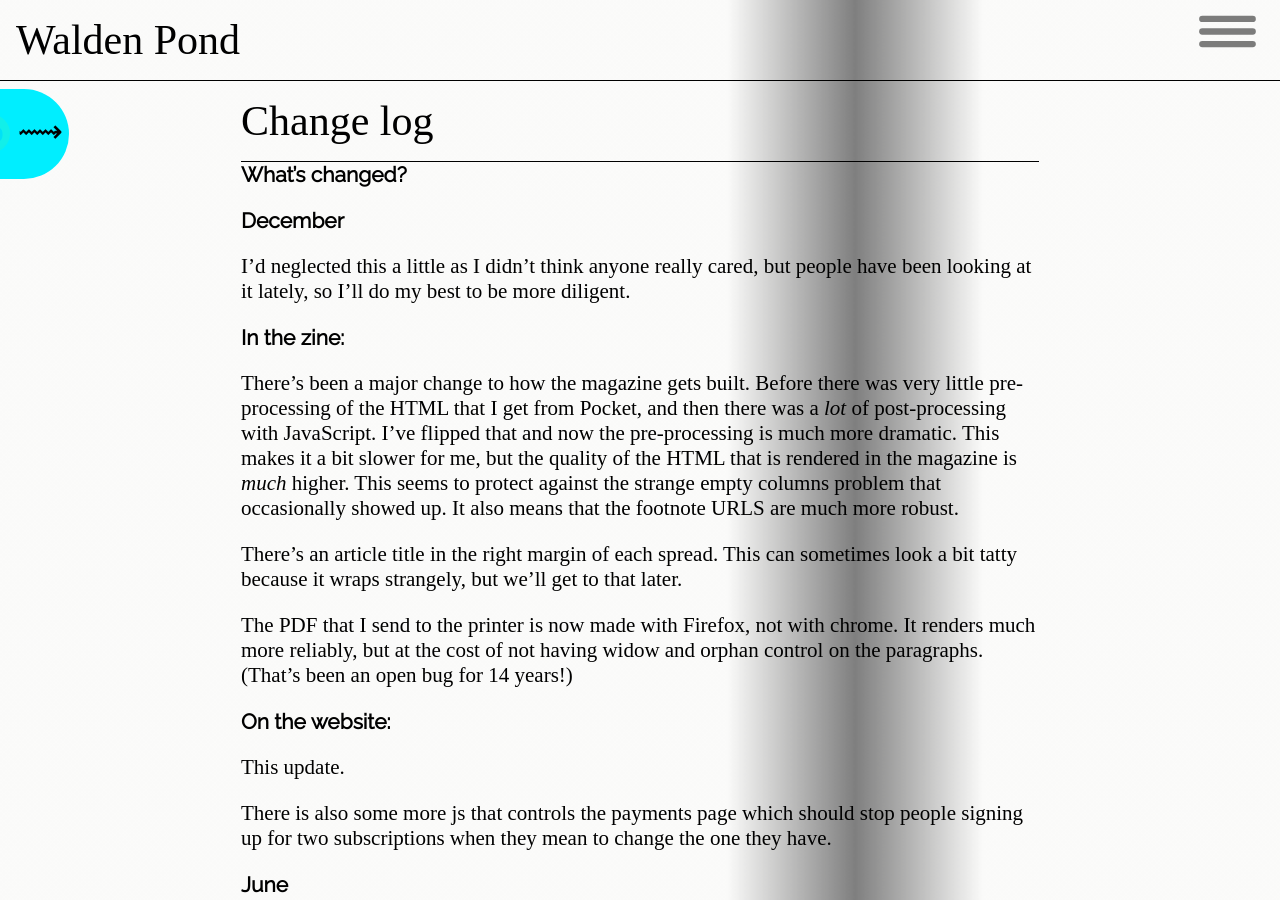
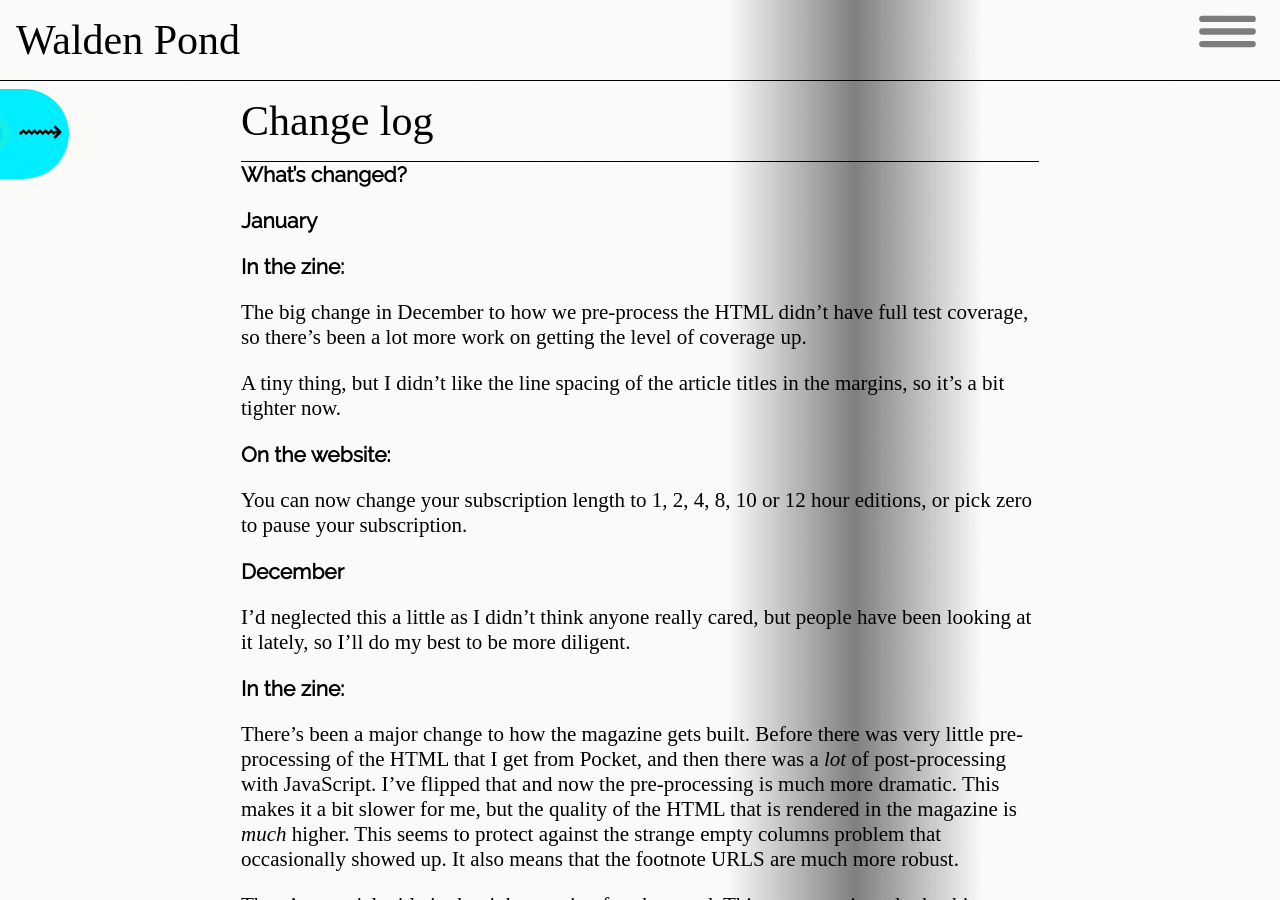
Before and after one commit to notionparallax/wp2frontEnd, a Jekyll site: the page built from debug.md, in a window 1280 px wide and 900 px high. Built offline with Jekyll 4.4.1, drawn with Linux system fonts in a browser that asks for light colours; some web fonts are replaced; comment, search, counter and statistics services are not loaded; our own code applies the rules of GitHub Pages for plain Markdown files.

Commit message:
janury things

```diff
--- a/_includes/change-log.md
+++ b/_includes/change-log.md
@@ -1,4 +1,16 @@
 ## What's changed?
+
+### January
+
+#### In the zine:
+
+The big change in December to how we pre-process the HTML didn't have full test coverage, so there's been a lot more work on getting the level of coverage up.
+
+A tiny thing, but I didn't like the line spacing of the article titles in the margins, so it's a bit tighter now.
+
+#### On the website:
+
+You can now change your subscription length to 1, 2, 4, 8, 10 or 12 hour editions, or pick zero to pause your subscription.
 
 ### December
 
```
